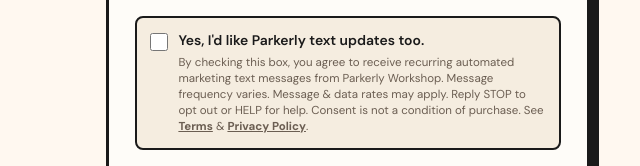
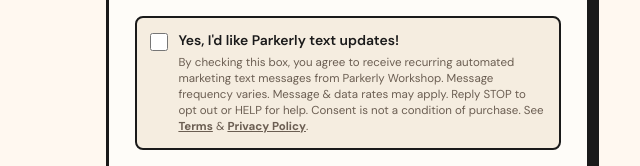
Before and after one commit to cabruce18/parkerly-workshop, a plain HTML site: page first-to-know/index.html in a window 1280 px wide. Shown: the part 771-937 px from the top of the page, 640-1280 px from the left. Drawn offline with Linux system fonts and the light colour scheme.

Commit message:
Update Parkerly SMS opt-in wording

```diff
--- a/first-to-know/index.html
+++ b/first-to-know/index.html
@@ -222,7 +222,7 @@
 
             <div class="sms">
               <input id="sms" name="sms" type="checkbox">
-              <label for="sms">Yes, I'd like Parkerly text updates too.
+              <label for="sms">Yes, I'd like Parkerly text updates!
                 <small>By checking this box, you agree to receive recurring automated marketing text messages from Parkerly Workshop. Message frequency varies. Message &amp; data rates may apply. Reply STOP to opt out or HELP for help. Consent is not a condition of purchase. See <a href="../terms.html" target="_blank" rel="noopener">Terms</a> &amp; <a href="../privacy.html" target="_blank" rel="noopener">Privacy Policy</a>.</small>
               </label>
             </div>
```
